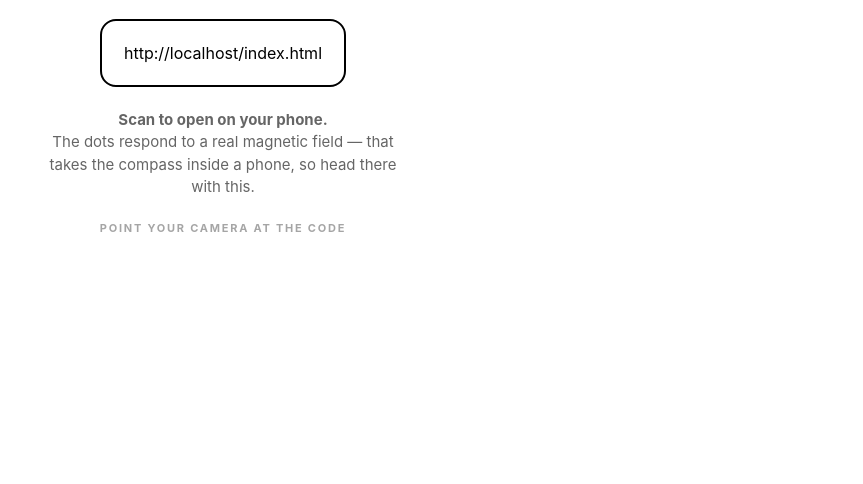
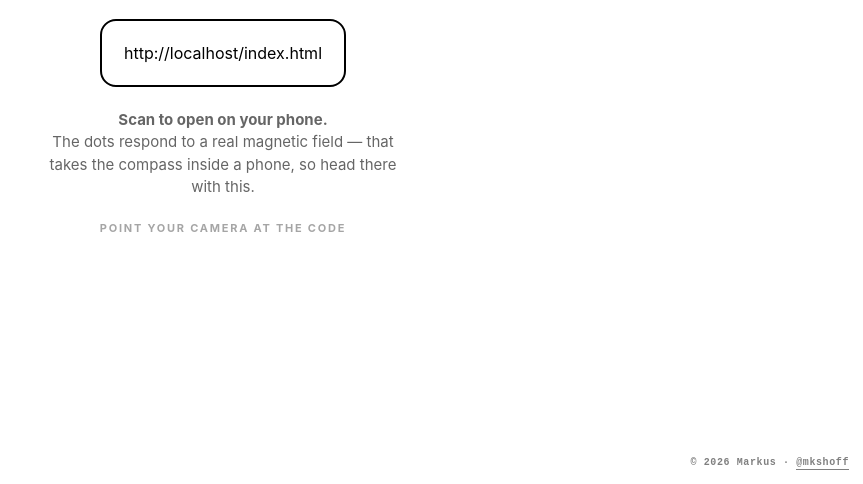
Before and after one commit to MarkusProgra/magiment, a plain HTML site: page index.html in a window 1280 px wide. Shown: the part 316-800 px from the top of the page, without its empty margins (417-1280 px from the left). Drawn offline with Linux system fonts and the light colour scheme; animation ran at ten frames a second.

Commit message:
Add credits for Markus and Instagram @mkshoff
Co-Authored-By: Claude Code <noreply@anthropic.com>

```diff
--- a/index.html
+++ b/index.html
@@ -21,6 +21,10 @@
   .gate.hidden { display:none; }
   .status { position:fixed; left:14px; bottom:14px; z-index:4;
     font:600 11px/1.4 ui-monospace,monospace; opacity:.45; pointer-events:none; white-space:pre; }
+  .credit { position:fixed; right:14px; bottom:14px; z-index:6;
+    font:700 10px/1.4 ui-monospace,monospace; letter-spacing:.06em; opacity:.5; }
+  .credit a { color:inherit; text-decoration:none; border-bottom:1px solid currentColor; padding-bottom:1px; }
+  .credit a:hover { opacity:.7; }
   .desk { position:fixed; inset:0; display:flex; flex-direction:column; align-items:center;
     justify-content:center; gap:22px; text-align:center; z-index:5;
     background:var(--paper); color:var(--ink); }
@@ -41,6 +45,10 @@
 </div>
 
 <div class="status" id="status"></div>
+
+<div class="credit">
+  <span id="credYear"></span> Markus · <a href="https://www.instagram.com/mkshoff/" target="_blank" rel="noopener">@mkshoff</a>
+</div>
 
 <div class="desk" id="desk">
   <h1>magiment</h1>
@@ -196,6 +204,7 @@
     } catch (e) { document.getElementById('qr').textContent = url; }
   }
 
+  document.getElementById('credYear').textContent = '© ' + new Date().getFullYear();
   addEventListener('resize', resize);
   resize();
   loop();
```
Also changed, not shown: 1 other file.
